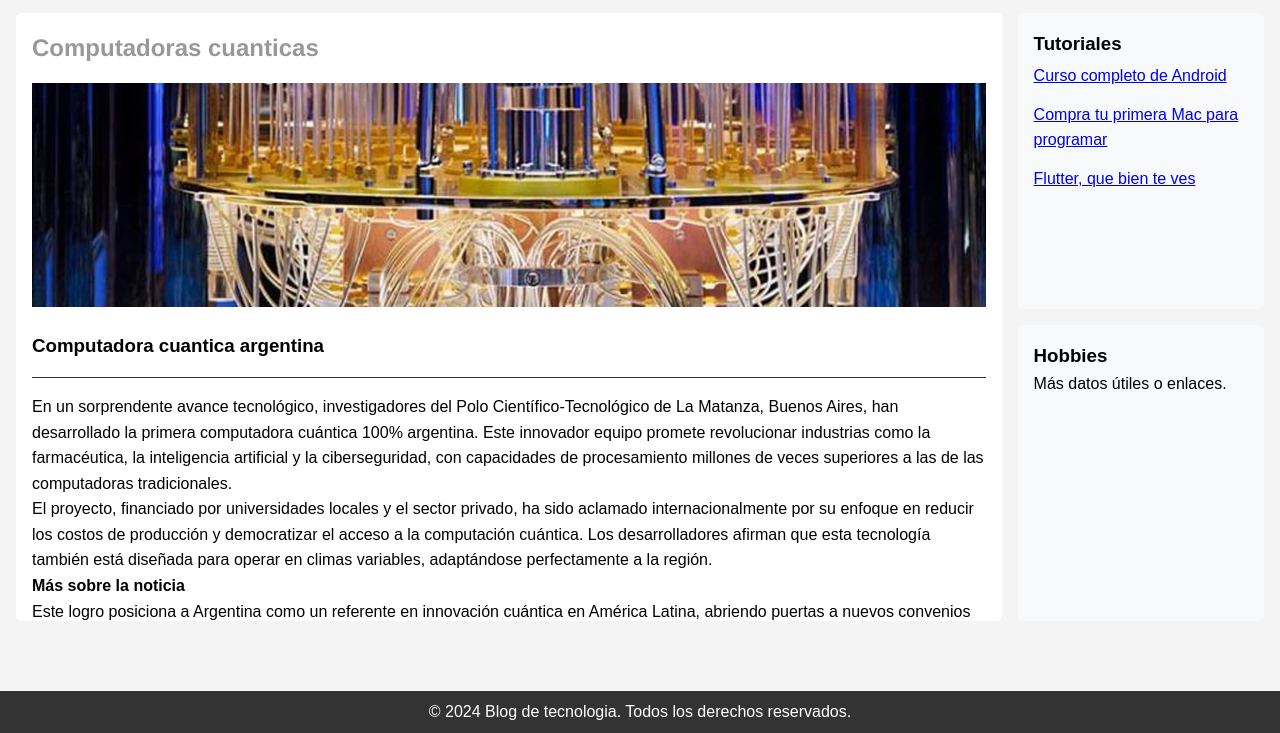
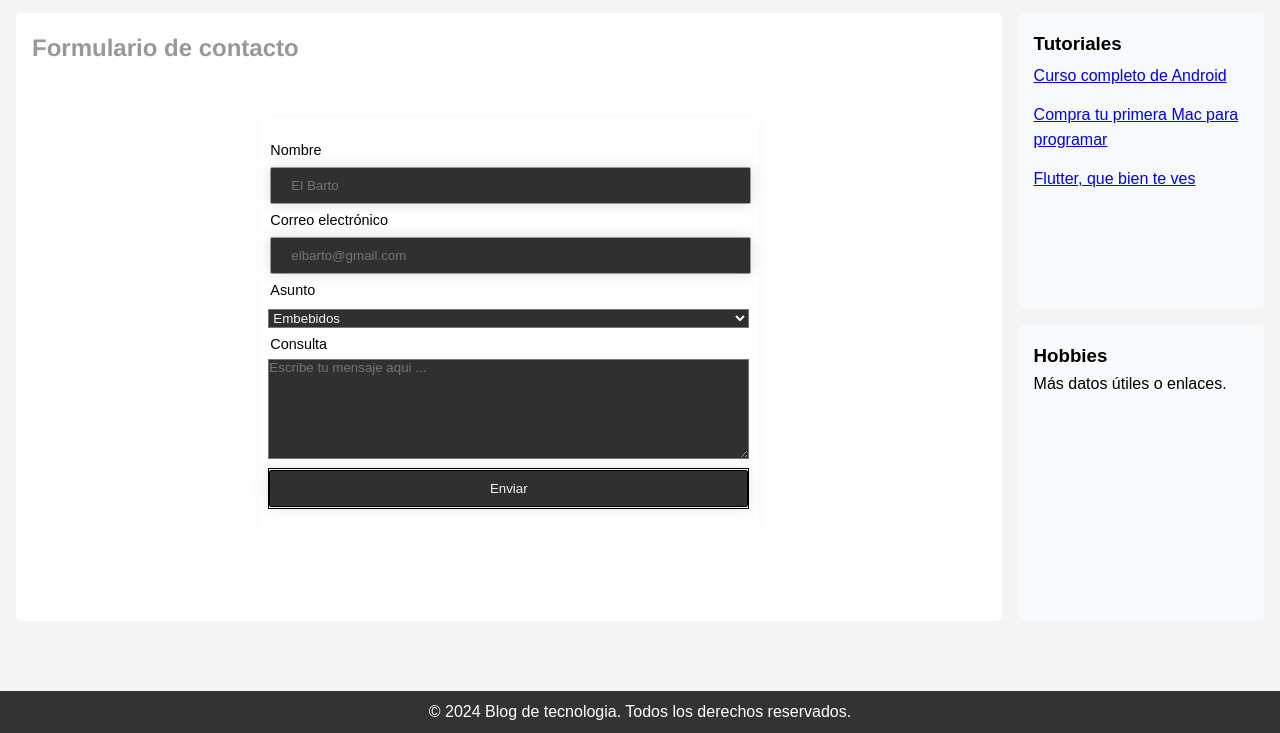
Before and after one commit to microdevg/blog-html, a plain HTML site: page contact.html in a window 1280 px wide. Shown: the part 67-800 px from the top of the page. Drawn offline with Linux system fonts and the light colour scheme.

Commit message:
Agrego contacto

```diff
--- a/new.html
+++ b/contact.html
@@ -15,9 +15,11 @@
             <ul class="menu">
                 <li><a href="./embebidos.html">Sistemas embebidos</a></li>
                 <li><a href="./ia.html">Inteligencia artificial</a></li>
-                <li><a href="./quantica.html">Computacion quantica</a></li>
+                <li><a href="./quantica.html">Computacion cuantica</a></li>
                 <li><a href="./moviles.html">Tecnologias moviles</a></li>
                 <li><a href="./index.html">Novedades</a></li>
+                <li><a href="./contact.html">Contacto</a></li>
+
             </ul>
         </nav>
     </header>
@@ -25,22 +27,50 @@
         <main>
 
                 <div class="only-new">
-    <h2 class="title-category">Computadoras cuanticas</h2>
+    <h2 class="title-category">Formulario de contacto</h2>
 
-                    <img src="./imgs/cuantica.jpg" alt="No se encontro la imagen">
-                    <h3 class="title-new">Computadora cuantica argentina</h3>
 
-     <p> En un sorprendente avance tecnológico, investigadores del Polo Científico-Tecnológico de
-                    La Matanza, Buenos Aires, han desarrollado la primera computadora cuántica 100% argentina.
-                    Este innovador equipo promete revolucionar industrias como la farmacéutica, la inteligencia
-                    artificial y la ciberseguridad, con capacidades de procesamiento millones de veces superiores
-                    a las de las computadoras tradicionales. </p> <p> El proyecto, financiado por universidades locales y el sector privado, ha sido aclamado internacionalmente por su enfoque en reducir los costos de producción y democratizar el acceso a la computación cuántica. Los desarrolladores afirman que esta tecnología también está diseñada para
-                        operar en climas variables, adaptándose perfectamente a la región. </p>
-    <h4>Más sobre la noticia</h4>
-    <p> Este logro posiciona a Argentina como un referente en innovación cuántica en América Latina,
-         abriendo puertas a nuevos convenios internacionales y fomentando la creación de empleo
-         calificado en el país. </p>
+    <div>
 
+        <form class = "form" action="">
+
+
+            <div   class="form_input" >
+                <label for="name">Nombre</label>
+                <input  type="text" name="name" id="name" required placeholder="El Barto">
+            </div>
+            <div   class="form_input" >
+                <label for="email">Correo electrónico</label>
+                <input  type="email" name="email" id="email" placeholder="elbarto@gmail.com">
+            </div >
+
+
+            <div class="form_input">
+                <label for="asunto">Asunto</label>
+                <select name="asunto">
+                    <option value="ppersonalizados">Embebidos</option>
+                    <option value="sposventa">Inteligencia Artificial</option>
+                    <option value="capacitaciones">Computacion cuantica</option>
+                    <option value="otros">Tecnologias moviles</option>
+                    <option value="otros">Otros</option>
+
+                </select>
+            </div>
+            <div   class="form_input" >
+                <label for="comentarios">Consulta</label>
+                <textarea class="comentarios" name="comentarios"
+                           id="comentarios"
+                           placeholder="Escribe tu mensaje aqui ..."></textarea>
+            </div>
+            <div   class="form_input submit-botton" >
+                <input  type="submit" class = "submit-botton"value="Enviar">
+            </div>
+
+        </form>
+
+
+
+        </div>
 
 
 
--- a/media/css/styles.css
+++ b/media/css/styles.css
@@ -201,6 +201,93 @@ aside:nth-child(3) {
     width: 100%;
 }
 
+
+
+form{
+    min-width: 320px ;
+    padding: 2% 1%;
+    max-width: 500px;
+    margin: auto;
+    box-shadow: 0px 0px 10px rgba(245, 243, 243, 0.6);
+    margin-top: 50px;
+}
+
+.form_input {
+    width: 100%;
+    background-color: transparent;
+
+}
+
+.form_name{
+    margin: 0px;
+    margin-bottom: 10px;
+}
+
+label{
+    font-size: 0.9em;
+    padding: 0 0 20px 2px;
+    line-height: 2;
+}
+
+
+
+input{
+    background-color: #0009;
+    color:whitesmoke;
+
+    width: 100%;
+    box-sizing: border-box;
+    padding: 10px 20px;
+    border:none;
+    border-left: 3px solid #666;
+    box-shadow: 0px 0px 15px #0002;
+    border: 1px solid #999;
+    border-radius: 2px;
+    margin: 2px;
+}
+
+.form_name{
+    text-align: center;
+    font-family: sans-serif;
+    text-transform: uppercase;
+    font-weight: 100;
+    margin-bottom: 20px;
+}
+.submit-botton{
+    border:1px solid #000 ;
+    box-sizing: border-box;
+    margin: 1px auto;;
+
+}
+
+
+
+option{
+    margin: 200px;
+    background-color: #000;
+    color: white;
+}
+
+input ,textarea, select{
+    color: whitesmoke;
+    background-color:      #111D;
+
+    width: 100%;
+    box-sizing: border-box;
+}
+textarea{
+    min-width:100% ;
+
+    min-height: 100px;
+    max-height: 200px;
+    resize: vertical;
+
+    font-family: sans-serif;
+
+}
+
+
+
 /* Media queries */
 @media (max-width: 768px) {
 
```
Also changed, not shown: embebidos.html (+3 -1 lines), ia.html (+3 -1 lines), index.html (+2 -0 lines), moviles.html (+2 -0 lines), quantica.html (+3 -1 lines).
